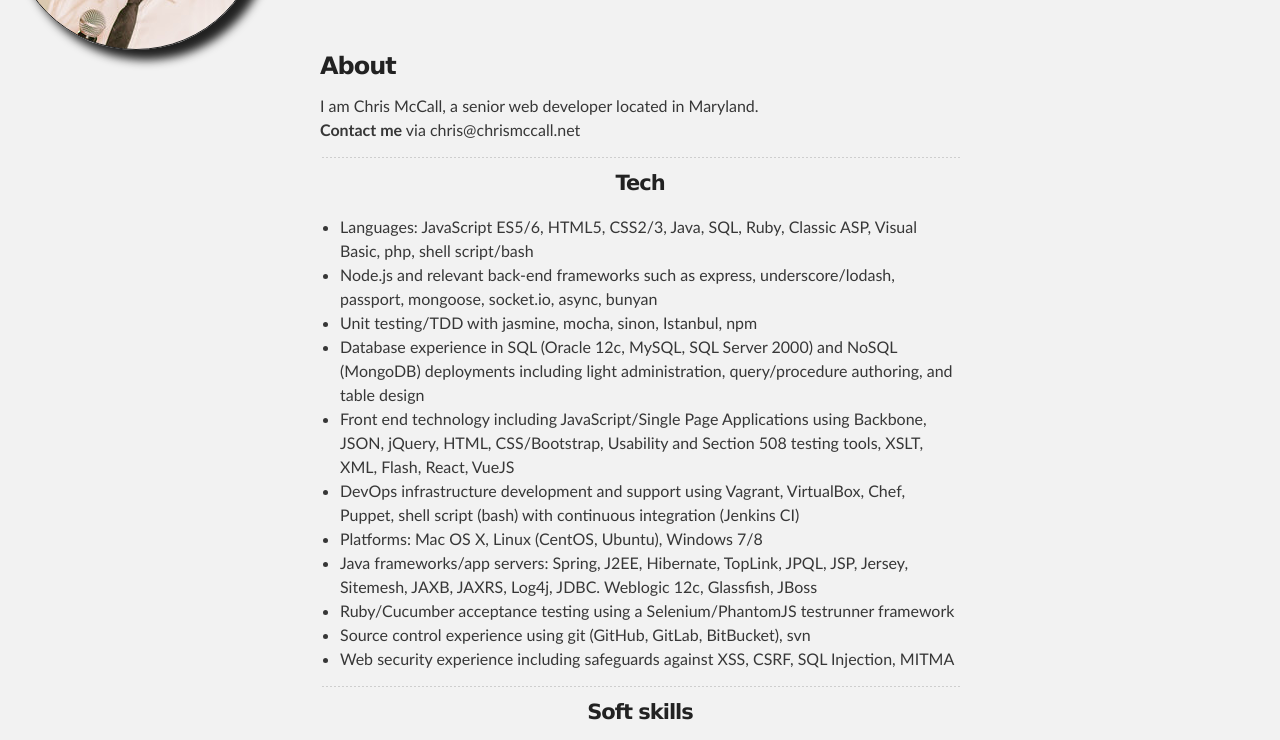
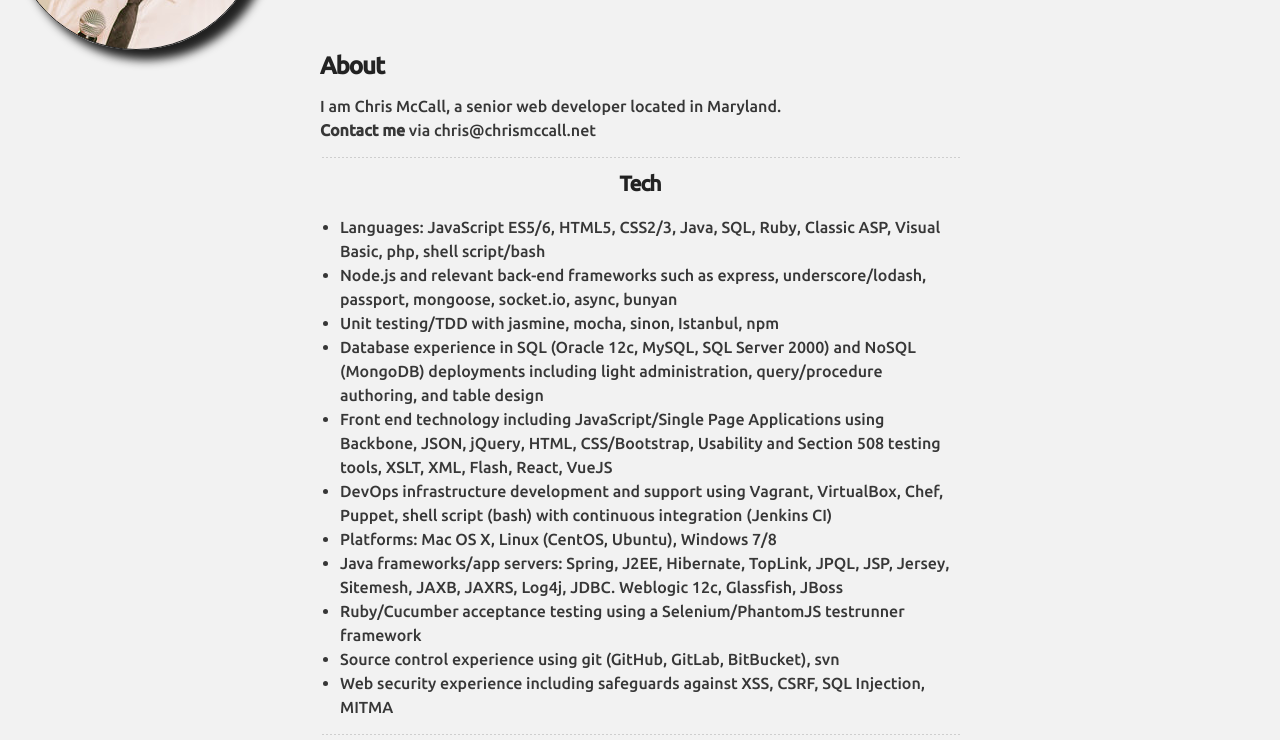
Before and after one commit to cmccall/cmccall.github.io, a plain HTML site: page index.html in a window 1280 px wide. Shown: the part 212-952 px from the top of the page. Drawn offline with Linux system fonts and the light colour scheme.

Commit message:
Font update
https://fonts.google.com/?selection.family=Ubuntu:500

```diff
--- a/stylesheets/stylesheet.css
+++ b/stylesheets/stylesheet.css
@@ -4,6 +4,7 @@ by Jason Costello, @jsncostello
 *******************************************************************************/
 
 @import url(github-light.css);
+@import url('https://fonts.googleapis.com/css?family=Ubuntu:500');
 
 /*******************************************************************************
 MeyerWeb Reset
@@ -53,7 +54,7 @@ body {
   color:#373737;
   background: #212121;
   font-size: 16px;
-  font-family: 'Myriad Pro', Calibri, Helvetica, Arial, sans-serif;
+  font-family: 'Ubuntu', sans-serif;
   line-height: 1.5;
   -webkit-font-smoothing: antialiased;
 }
@@ -62,7 +63,7 @@ h1, h2, h3, h4, h5, h6 {
   margin: 10px 0;
   font-weight: 700;
   color:#222222;
-  font-family: 'Lucida Grande', 'Calibri', Helvetica, Arial, sans-serif;
+  font-family: 'Ubuntu', sans-serif;
   letter-spacing: -1px;
 }
 
```
